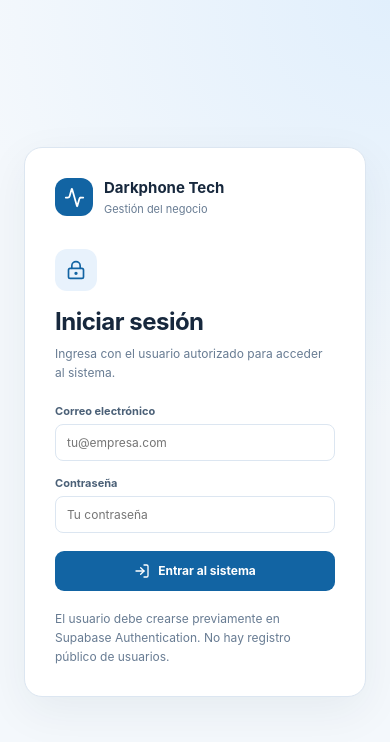
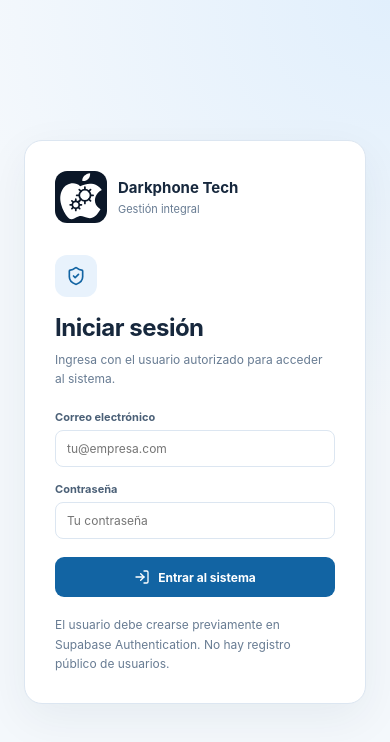
Before and after one commit to kvnn10/Darkphone-Tech, a Next.js app: page /login in a window 390 px wide. Shown: the top 742 px of the page. Built offline with nearby package versions, Linux system fonts and the light colour scheme; no server answers.

Commit message:
Use Darkphone brand mark on login screen

```diff
--- a/app/login/page.tsx
+++ b/app/login/page.tsx
@@ -1,7 +1,8 @@
 "use client";
 import { useState, type FormEvent } from "react";
 import { useRouter } from "next/navigation";
-import { Activity, LockKeyhole, LogIn } from "lucide-react";
+import Image from "next/image";
+import { LockKeyhole, LogIn, ShieldCheck } from "lucide-react";
 import { supabase } from "@/lib/supabase";
 
 export default function LoginPage(){
@@ -23,5 +24,5 @@ export default function LoginPage(){
     router.replace("/");
     router.refresh();
   }
-  return <main className="login-page"><section className="login-card"><div className="login-brand"><div className="brand-mark"><Activity size={21}/></div><div><strong>Darkphone Tech</strong><small>Gestión del negocio</small></div></div><div className="login-heading"><span className="login-icon"><LockKeyhole size={20}/></span><h1>Iniciar sesión</h1><p>Ingresa con el usuario autorizado para acceder al sistema.</p></div><form onSubmit={submit} className="login-form"><div className="field"><label htmlFor="email">Correo electrónico</label><input id="email" type="email" autoComplete="username" required value={email} onChange={e=>setEmail(e.target.value)} placeholder="tu@empresa.com"/></div><div className="field"><label htmlFor="password">Contraseña</label><input id="password" type="password" autoComplete="current-password" required value={password} onChange={e=>setPassword(e.target.value)} placeholder="Tu contraseña"/></div>{error&&<div className="notice login-error" role="alert">{error}</div>}<button className="button login-submit" type="submit" disabled={busy}>{busy?"Validando acceso…":<><LogIn size={16}/> Entrar al sistema</>}</button></form><p className="login-help">El usuario debe crearse previamente en Supabase Authentication. No hay registro público de usuarios.</p></section></main>;
+  return <main className="login-page"><section className="login-card"><div className="login-brand"><Image className="brand-logo" src="/darkphone-mark.svg" alt="Darkphone Tech" width={52} height={52} priority/><div><strong>Darkphone Tech</strong><small>Gestión integral</small></div></div><div className="login-heading"><span className="login-icon"><ShieldCheck size={20}/></span><h1>Iniciar sesión</h1><p>Ingresa con el usuario autorizado para acceder al sistema.</p></div><form onSubmit={submit} className="login-form"><div className="field"><label htmlFor="email">Correo electrónico</label><input id="email" type="email" autoComplete="username" required value={email} onChange={e=>setEmail(e.target.value)} placeholder="tu@empresa.com"/></div><div className="field"><label htmlFor="password">Contraseña</label><input id="password" type="password" autoComplete="current-password" required value={password} onChange={e=>setPassword(e.target.value)} placeholder="Tu contraseña"/></div>{error&&<div className="notice login-error" role="alert">{error}</div>}<button className="button login-submit" type="submit" disabled={busy}>{busy?"Validando acceso…":<><LogIn size={16}/> Entrar al sistema</>}</button></form><p className="login-help">El usuario debe crearse previamente en Supabase Authentication. No hay registro público de usuarios.</p></section></main>;
 }
```
